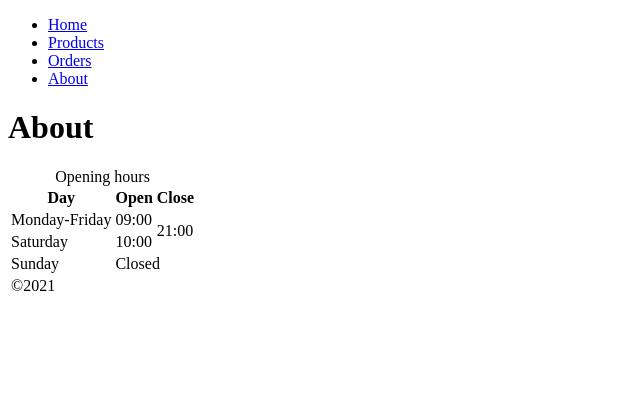
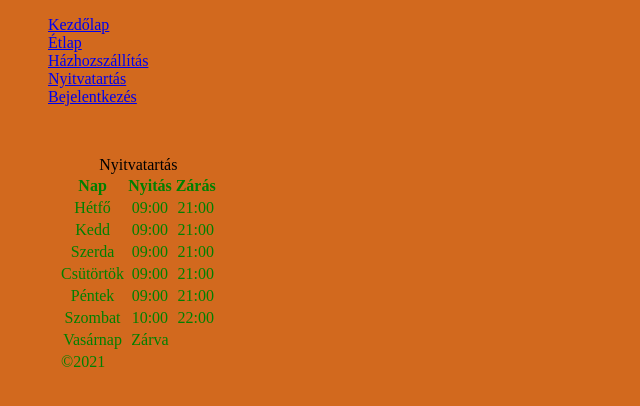
Before and after one commit to andreafodor1989/andreafodor1989.github.io, a plain HTML site: page about.html in a window 1280 px wide. Shown: the whole page, without its empty margins (0-640 px from the left). Drawn offline with Linux system fonts and the light colour scheme.

Commit message:
Init page.

```diff
--- a/about.html
+++ b/about.html
@@ -5,62 +5,83 @@
     <meta http-equiv="X-UA-Compatible" content="IE=edge">
     <meta name="viewport" content="width=, initial-scale=1.0">
     <title>Document</title>
+    <link rel="stylesheet" href="color/color.css">
 </head>
 <body>
     <ul>
         <li>
-            <a href="/index.html">Home</a>
+            <a href="/index.html">Kezdőlap</a>
         </li>
         <li>
-            <a href="/pages/products.html">Products</a>
+            <a href="/pages/products.html">Étlap</a>
         </li>
         <li>
-            <a href="/pages/orders.html">Orders</a>
+            <a href="/pages/orders.html">Házhozszállítás</a>
         </li>
         <li>
-            <a href="/about.html">About</a>
+            <a href="/about.html">Nyitvatartás</a>
+        </li>
+        <li>
+            <a href="/selectors/selectors.html">Bejelentkezés</a>
         </li>
     </ul>
-    <h1>
-        About
-
-    </h1>
-
     <table>
-        <caption>Opening hours</caption>
+        <caption>Nyitvatartás</caption>
         <thead>
             <tr>
-                <th>Day</th>
-                <th>Open</th>
-                <th>Close</th>
+                <th>Nap</th>
+                <th>Nyitás</th>
+                <th>Zárás</th>
             </tr>
         </thead>
         <tbody>
             <tr>
-                <td>Monday-Friday</td>
+                <td>Hétfő</td>
                 <td>09:00 </td>
-                <td rowspan="2"> 21:00</td>
+                <td>21:00</td>
             </tr>
             <tr>
-                <td>Saturday</td>
+                <td>Kedd</td>
+                <td>09:00 </td>
+                <td> 21:00</td>
+            </tr>
+            <tr>
+                <td>Szerda</td>
+                <td>09:00 </td>
+                <td>21:00</td>
+            </tr>
+            <tr>
+                <td>Csütörtök</td>
+                <td>09:00 </td>
+                <td>21:00</td>
+            </tr>
+            <tr>
+                    <td>Péntek</td>
+                    <td>09:00 </td>
+                    <td>21:00</td>
+                </tr>
+                <tr>
+                    <td>Szombat</td>
                     <td>10:00 </td>
+                    <td>22:00</td>
 
                 </tr>
                 <tr>
-                <td>Sunday</td>
-                <td colspan="2">Closed</td>
+                    <td>Vasárnap</td>
+                    <td>Zárva</td>
 
                 </tr>
             </tbody>
            <tfoot>
 
             <tr>
-            <td colspan="3">&copy;2021</td>
+                <td style="text-align: left;" colspan="3">&copy;2021</td>
             </tr>
            </tfoot>
 
         </table>
 
 
+
 </body>
 </html>
```
Also changed, not shown: index.html (+4 -4 lines), pages/orders.html (+16 -6 lines), selectors/selectors.html (+5 -5 lines). Lines whose indentation alone changed are shown as unchanged.
